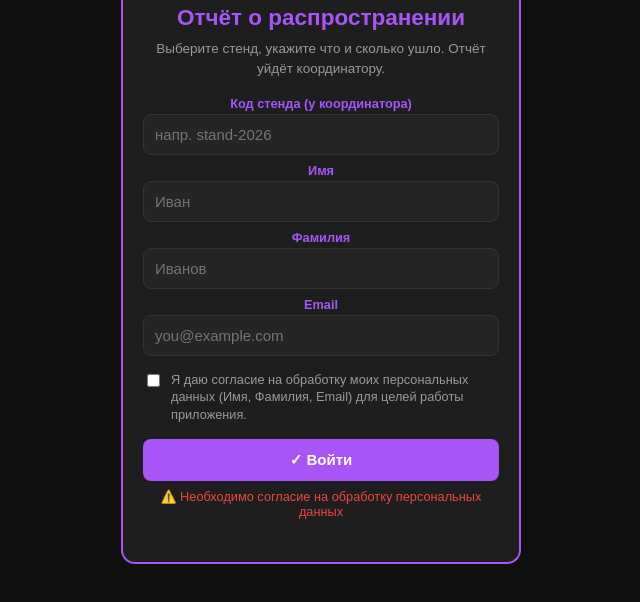
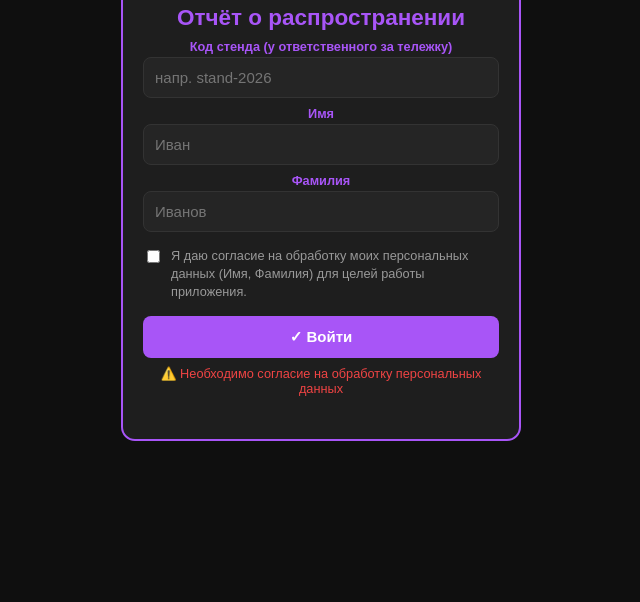
Before and after one commit to anrisspirov-tech/Stand-management, a plain HTML site: page witness.html in a window 1280 px wide. Both pictures are taken after a click on the button "✓ Войти". Shown: the part 118-720 px from the top of the page, without its empty margins (319-959 px from the left). Drawn offline with Linux system fonts and the light colour scheme.

Commit message:
Update witness.html

```diff
--- a/witness.html
+++ b/witness.html
@@ -86,23 +86,19 @@ button:disabled{opacity:0.5;cursor:not-allowed}
   <div class="reg-box">
     <div class="icon">📤</div>
     <h2>Отчёт о распространении</h2>
-    <div class="desc">Выберите стенд, укажите что и сколько ушло. Отчёт уйдёт координатору.</div>
-    <label>Код стенда (у координатора)</label>
+    <label>Код стенда (у ответственного за тележку)</label>
     <input id="regStandId" placeholder="напр. stand-2026" autocomplete="off">
     <label>Имя</label>
     <input id="regName" placeholder="Иван" autocomplete="given-name">
     <label>Фамилия</label>
     <input id="regSurname" placeholder="Иванов" autocomplete="family-name">
-    <label>Email</label>
-    <input id="regEmail" type="email" placeholder="you@example.com" autocomplete="email">
 
     <div style="margin: 15px 0; text-align: left;">
       <label style="display: flex; align-items: flex-start; gap: 8px; cursor: pointer; color: var(--muted); font-size: 0.85em; font-weight: normal; line-height: 1.4; margin: 0;">
         <input type="checkbox" id="privacyConsent" style="width: auto; margin-top: 3px; flex-shrink: 0;">
-        <span>Я даю согласие на обработку моих персональных данных (Имя, Фамилия, Email) для целей работы приложения.</span>
+        <span>Я даю согласие на обработку моих персональных данных (Имя, Фамилия) для целей работы приложения.</span>
       </label>
     </div>
-
     <button onclick="doRegister()" style="margin-top:0">✓ Войти</button>
     <div class="err" id="regErr"></div>
     <div class="info" id="regInfo"></div>
@@ -710,11 +706,22 @@ async function loadWitness(fns, standId, email){
   return {ref, data};
 }
 
+function getDeviceId(){
+  let id = localStorage.getItem('witness_device_id');
+  if(!id){
+    const r = new Uint8Array(12);
+    try{ crypto.getRandomValues(r); }catch(e){ for(let i=0;i<r.length;i++) r[i] = Math.floor(Math.random()*256); }
+    id = 'dev_' + Array.from(r).map(b => ('0'+b.toString(16)).slice(-2)).join('');
+    localStorage.setItem('witness_device_id', id);
+  }
+  return id;
+}
+
 async function doRegister(){
   const standId = document.getElementById('regStandId').value.trim();
   const name = document.getElementById('regName').value.trim();
   const surname = document.getElementById('regSurname').value.trim();
-  const email = document.getElementById('regEmail').value.trim().toLowerCase();
+  const email = getDeviceId();   // анонимный номер этого телефона вместо email — личные данные не нужны
   const errEl = document.getElementById('regErr');
   const infoEl = document.getElementById('regInfo');
 
@@ -730,7 +737,6 @@ async function doRegister(){
   if(standId.length<3){ errEl.textContent='⚠️ Слишком короткий код'; return; }
   if(!name){ errEl.textContent='⚠️ Введите имя'; return; }
   if(!surname){ errEl.textContent='⚠️ Введите фамилию'; return; }
-  if(!email || !email.includes('@')){ errEl.textContent='⚠️ Неверный email'; return; }
   infoEl.textContent='⏳ Регистрация...';
 
   try{
@@ -742,13 +748,13 @@ async function doRegister(){
       return;
     }
 
-    // имя, фамилия и email хранятся в облаке только в зашифрованном виде
+    // имя и фамилия хранятся в облаке только в зашифрованном виде
     await fns.setDoc(witnessRef, {
       email: await encryptData(email),
       name: await encryptData(name),
       surname: await encryptData(surname),
+      consentGiven: true,
       active: true,
-      consentGiven: true,
       createdAt: existing ? (existing.createdAt || Date.now()) : Date.now(),
       lastSeen: Date.now()
     }, {merge: true});
@@ -763,7 +769,6 @@ async function doRegister(){
     isDeactivated = false;
     infoEl.style.color='#22c55e';
     infoEl.textContent='✅ Готово!';
-
     consentEl.checked = false;
 
     setTimeout(() => {
@@ -781,7 +786,7 @@ async function doRegister(){
 function startApp(){
   document.getElementById('regScreen').style.display='none';
   document.getElementById('mainScreen').style.display='block';
-  document.getElementById('userInfo').textContent = '👤 ' + (currentUser && currentUser.name || '') + ' ' + (currentUser && currentUser.surname || '');
+  document.getElementById('userInfo').textContent = ('👤 ' + (currentUser && currentUser.name || '') + ' ' + (currentUser && currentUser.surname || '')).trim();
   loadDraft();
   renderStandTabs();
   renderCartBar();
@@ -804,7 +809,6 @@ function logout(){
   document.getElementById('regStandId').value='';
   document.getElementById('regName').value='';
   document.getElementById('regSurname').value='';
-  document.getElementById('regEmail').value='';
   document.getElementById('privacyConsent').checked = false;
 }
 
@@ -816,7 +820,6 @@ function showDeactivated(){
   document.getElementById('regStandId').value = localStorage.getItem(LS_STAND) || '';
   document.getElementById('regName').value = localStorage.getItem(LS_NAME) || '';
   document.getElementById('regSurname').value = localStorage.getItem(LS_SURNAME) || '';
-  document.getElementById('regEmail').value = localStorage.getItem(LS_EMAIL) || '';
 }
 
 function cacheItems(){
@@ -1253,7 +1256,7 @@ async function init(){
       let changed = false;
       if(decName && decName !== currentUser.name){ currentUser.name = decName; localStorage.setItem(LS_NAME, decName); changed = true; }
       if(decSurname && decSurname !== currentUser.surname){ currentUser.surname = decSurname; localStorage.setItem(LS_SURNAME, decSurname); changed = true; }
-      if(changed){ document.getElementById('userInfo').textContent = '👤 ' + currentUser.name + ' ' + currentUser.surname; }
+      if(changed){ document.getElementById('userInfo').textContent = ('👤 ' + currentUser.name + ' ' + currentUser.surname).trim(); }
       try{ await fns.setDoc(witnessRef, {lastSeen: Date.now()}, {merge: true}); }catch(e){}
     } else {
       if(savedName){
```
